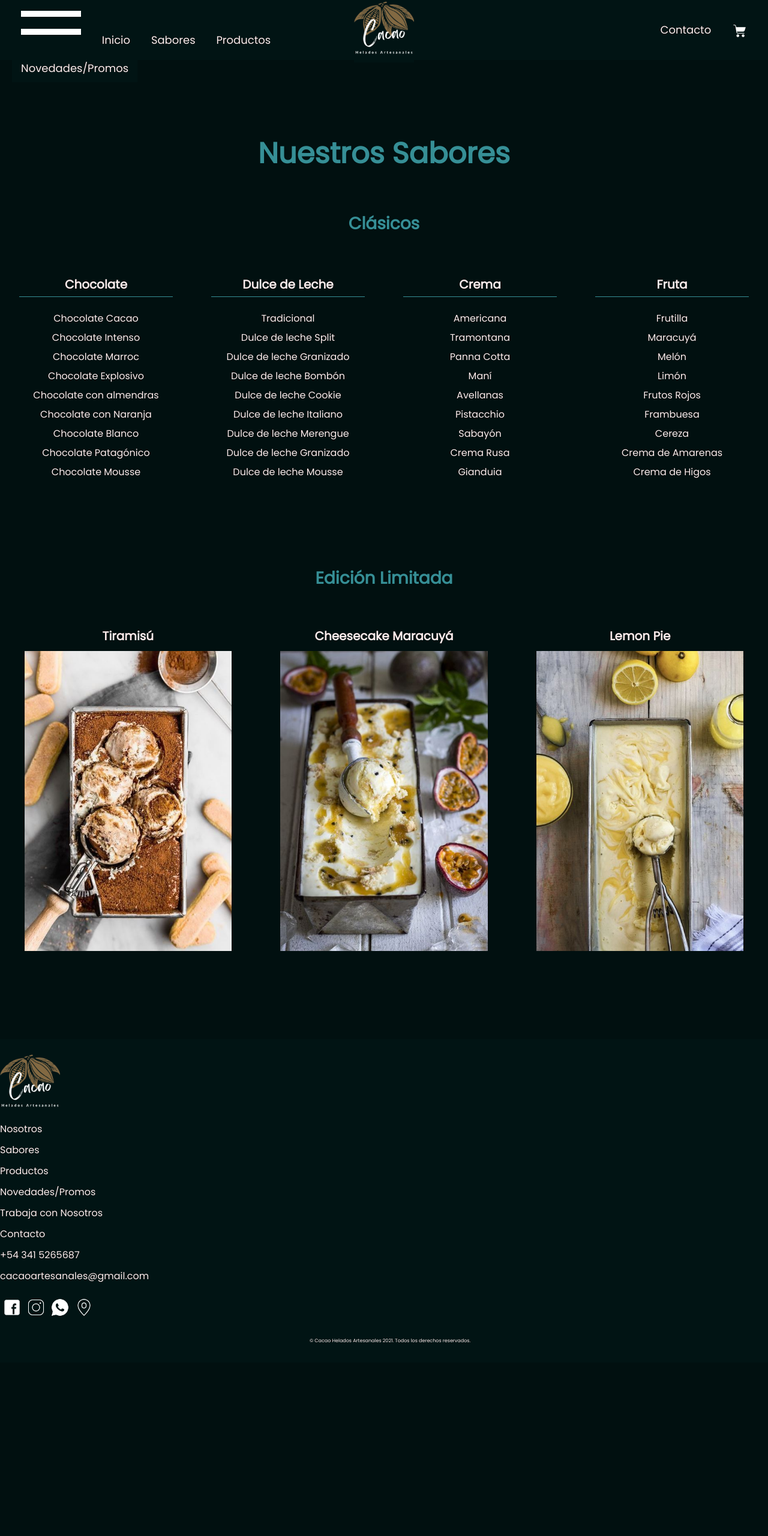
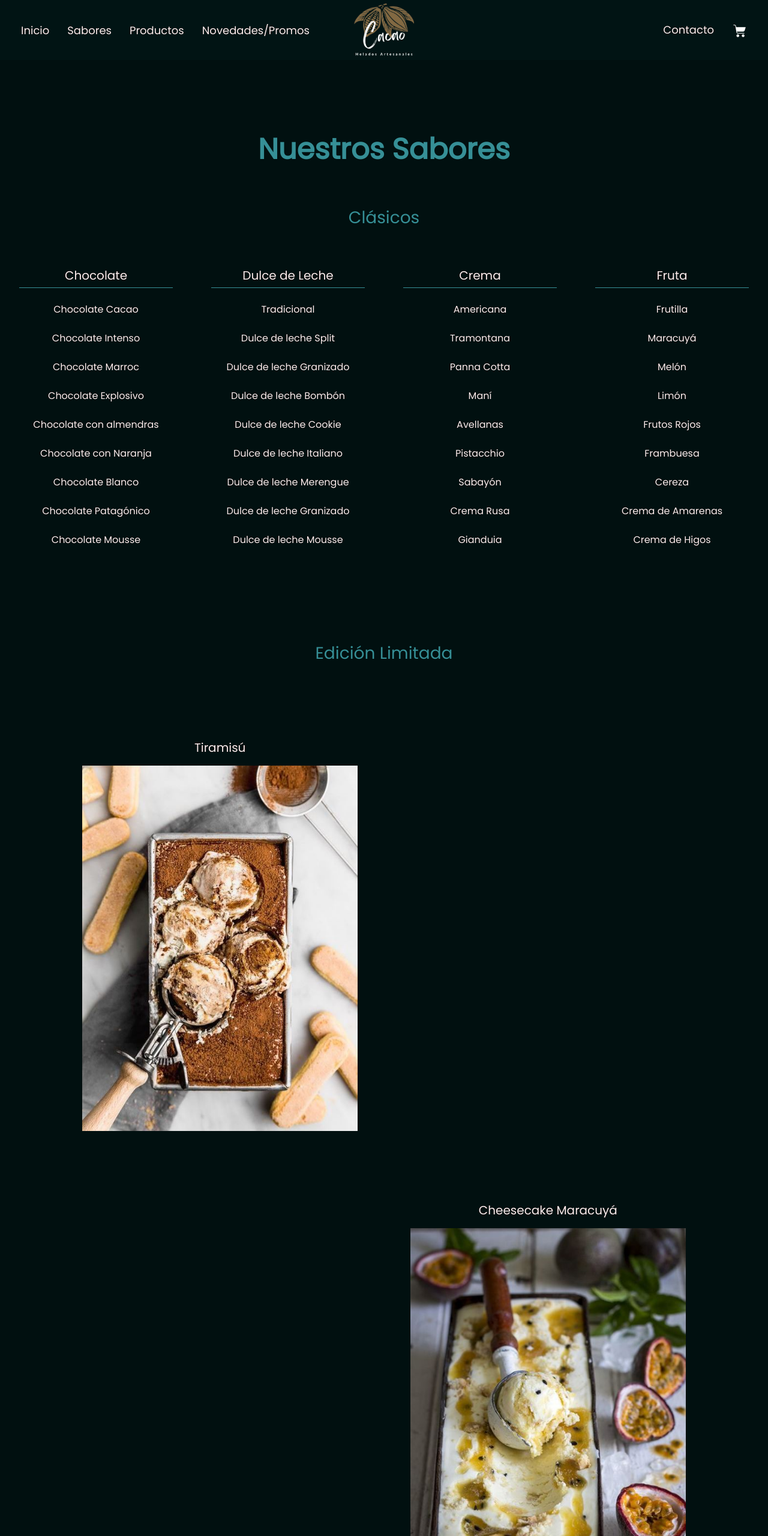
Before and after one commit to AngelesTessore/cacao-helados-artesanales-tessore, a plain HTML site: page sabores.html in a window 1280 px wide. Shown: the top 2560 px of the page at 60% size. Before the commit the page ends 2271 px from the top, so only its background shows below. Drawn offline with nearby package versions, Linux system fonts and the light colour scheme.

Commit message:
Modificación sabores.html - Bootstrap

```diff
--- a/css/style.css
+++ b/css/style.css
@@ -59,7 +59,6 @@ li a:hover {
 .logo-img {
     width: 100px;
     height: 100px;
-    z-index: 1;
 }
 .primera-lista {
     display: flex;
@@ -306,18 +305,18 @@ h2.subtitulo-sabores {
 }
 /* Segundo bloque: Edición Limitada */
 .ed-limitada {
-    display: flex;
+    /*display: flex;
     flex-direction: row;
     flex-wrap: nowrap;
     justify-content: space-around;
     align-items: center;
-    width: 100%;
+    width: 100%;*/
 }
 .sabor-dos {
-    width: 30%;
-    height: max-content;
+    /*width: 30%;
+    height: max-content;*/
     text-align: center;
-    margin-bottom: 60px;
+    margin: 60px 100px;
     /*Transición*/
     transition: all 2s;
     transition-timing-function: ease-out;
@@ -333,7 +332,7 @@ h2.subtitulo-sabores {
 .sabor-dos img {
     width: 90%;
     object-fit: cover;
-    height: 500px;
+    height: auto;
     margin-top: 10px;
     border: none;
 }
@@ -702,11 +701,15 @@ label[for=suscripcion] {
         margin-bottom: 80px;
     }
     .ed-limitada {
+        display: flex;
         flex-direction: column;
+        align-items: center;
+        overflow: hidden;
     }
     .sabor-dos {
         width: 60%;
         margin-bottom: 80px;
+        align-self: center;
     }
     .sabor-dos h3 {
         font-size: 18px;
--- a/sabores.html
+++ b/sabores.html
@@ -5,6 +5,14 @@
     <meta charset="UTF-8">
     <meta http-equiv="X-UA-Compatible" content="IE=edge">
     <meta name="viewport" content="width=device-width, initial-scale=1.0">
+
+    <!-- Normalize CSS-->
+    <link rel="stylesheet" href="css/normalize.css">
+
+    <!--  Bootstrap CSS -->
+    <link href="https://cdn.jsdelivr.net/npm/bootstrap@5.1.3/dist/css/bootstrap.min.css" rel="stylesheet"
+        integrity="sha384-1BmE4kWBq78iYhFldvKuhfTAU6auU8tT94WrHftjDbrCEXSU1oBoqyl2QvZ6jIW3" crossorigin="anonymous">
+
     <!-- CSS -->
     <link rel="stylesheet" href="css/style.css">
 
@@ -19,24 +27,39 @@
 <body>
     <!-- Header -->
     <header>
-        <nav class="primera-lista">
-            <ul>
-                <li class="no-show-menu">
-                    <a href="index.html"><img src="images/icono-menu.png" alt="Menú hamburguesa"></a>
+        <!-- Bootstrap Nav -->
+        <nav class="navbar navbar-expand-lg navbar-dark primera-lista">
+            <div>
+                <button class="custom-toggler navbar-toggler" type="button" data-bs-toggle="collapse"
+                    data-bs-target="#navbarSupportedContent" aria-controls="navbarSupportedContent"
+                    aria-expanded="false" aria-label="Toggle navigation">
+                    <span class="navbar-toggler-icon"></span>
+                </button>
+                <div class="collapse navbar-collapse" id="navbarSupportedContent">
+                    <ul class="navbar-nav me-auto mb-2 mb-lg-0">
+                        <li>
+                            <a class="active" aria-current="page" href="index.html">Inicio</a>
                         </li>
-                <li class="no-show-list"><a href="index.html">Inicio</a></li>
-                <li class="no-show-list"><a href="sabores.html">Sabores</a></li>
-                <li class="no-show-list"><a href="productos.html">Productos</a></li>
-                <li class="no-show-list"><a href="novedades-promos.html">Novedades/Promos</a></li>
+                        <li>
+                            <a href="sabores.html">Sabores</a>
+                        </li>
+                        <li>
+                            <a href="productos.html">Productos</a>
+                        </li>
+                        <li>
+                            <a href="novedades-promos.html">Novedades/Promos</a>
+                        </li>
                     </ul>
+                </div>
+            </div>
         </nav>
         <div class="logo">
             <a href="index.html">
                 <img class="logo-img" src="images/logo-negocio.png" alt="Logo Cacao Helados Artesanales">
             </a>
         </div>
-        <nav class="segunda-lista">
-            <ul>
+        <nav class="navbar navbar-expand-lg segunda-lista">
+            <ul class="navbar-nav">
                 <li class="no-show-list"><a href="contacto.html">Contacto</a></li>
                 <li><a href="index.html"><img class="carrito" src="images/icono-carrito.png"
                             alt="Icono carrito de compras"></a></li>
@@ -178,36 +201,45 @@
             </div>
         </div>
         <h2 class="subtitulo-sabores">Edición Limitada</h2>
-        <div class="ed-limitada">
-            <div class="sabor-dos">
+        <div class="container-fluid ed-limitada">
+            <div class="row justify-content-start">
+                <div class="col-12 col-lg-5 sabor-dos">
                     <h3>Tiramisú</h3>
                     <img src="images/sabores-tiramisu.jpg" alt="Helado sabor tiramisú">
                 </div>
-            <div class="sabor-dos">
+            </div>
+            <div class="row justify-content-end">
+                <div class="col-12 col-lg-5 sabor-dos">
                     <h3>Cheesecake Maracuyá</h3>
                     <img src="images/sabores-maracuya.jpg" alt="Helado sabor cheesecake maracuyá">
                 </div>
-            <div class="sabor-dos">
+            </div>
+            <div class="row justify-content-start">
+                <div class="col-12 col-lg-5 sabor-dos">
                     <h3>Lemon Pie</h3>
                     <img src="images/sabores-lemonpie.jpg" alt="Helado sabor lemon pie">
                 </div>
             </div>
+        </div>
     </section>
-    <!-- Footer -->
-    <footer>
+    <!-- Footer - Bootstrap -->
+    <footer class="container-fluid">
+        <div class="row align-items-center justify-content-around">
+            <div class="col-12 col-lg-2 align-self-start div-footer">
                 <img src="images/logo-negocio.png" alt="Logo Cacao Helados Artesanales">
-        <div class="div-footer">
-            <a href="index.html#nosotros">Nosotros</a>
+            </div>
+            <div class="col-12 col-lg-2 align-self-start div-footer">
+                <a href="#nosotros">Nosotros</a>
                 <a href="sabores.html">Sabores</a>
             </div>
-        <div class="div-footer">
+            <div class="col-12 col-lg-2 align-self-start div-footer">
                 <a href="productos.html">Productos</a>
                 <a href="novedades-promos.html">Novedades/Promos</a>
             </div>
-        <div class="div-footer">
+            <div class="col-12 col-lg-2 align-self-start div-footer">
                 <a href="contacto.html">Trabaja con Nosotros</a>
             </div>
-        <div class="div-footer">
+            <div class="col-12 col-lg-auto align-self-start div-footer">
                 <a href="contacto.html">Contacto</a>
                 <p>
                     +54 341 5265687
@@ -216,7 +248,9 @@
                     cacaoartesanales@gmail.com
                 </p>
             </div>
-        <div class="socialmedia">
+        </div>
+        <div class="row align-items-center justify-content-center">
+            <div class="col-12 justify-content-center socialmedia">
                 <a href="https://www.facebook.com/">
                     <img src="images/icono-facebook.png" alt="Icono logo facebook">
                 </a>
@@ -230,10 +264,18 @@
                     <img src="images/icono-ubicacion.png" alt="Icono logo ubicación">
                 </a>
             </div>
-        <p class="copyright">
+        </div>
+        <div class="row justify-content-center">
+            <p class="col-12 copyright">
                 &copy; Cacao Helados Artesanales 2021. Todos los derechos reservados.
             </p>
+        </div>
     </footer>
+
+    <!-- Bootstrap Bundle with Popper -->
+    <script src="https://cdn.jsdelivr.net/npm/bootstrap@5.1.3/dist/js/bootstrap.bundle.min.js"
+        integrity="sha384-ka7Sk0Gln4gmtz2MlQnikT1wXgYsOg+OMhuP+IlRH9sENBO0LRn5q+8nbTov4+1p"
+        crossorigin="anonymous"></script>
 </body>
 
 </html>
```
Lines whose indentation alone changed are shown as unchanged.
